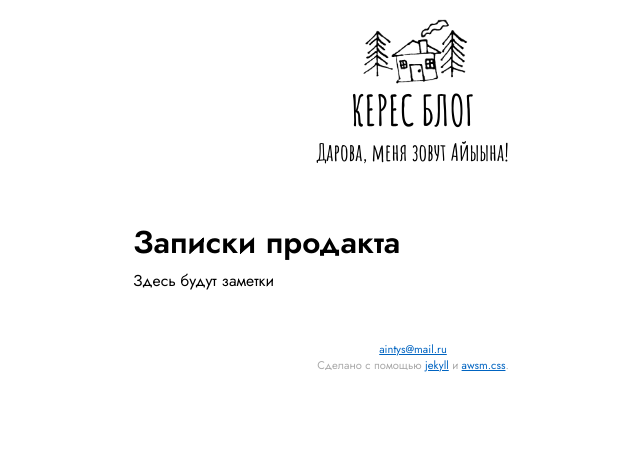
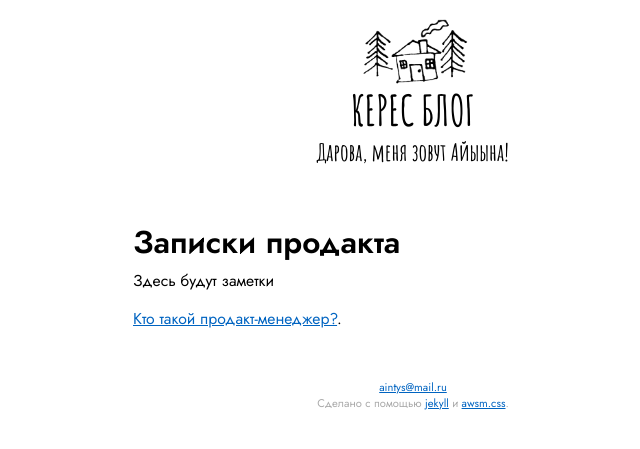
Before and after one commit to keresm/keresaina.github.io, a Jekyll site: the page built from _pages/product.md, in a window 1280 px wide. Shown: the top 449 px of the page, without its empty margins (227-867 px from the left). Built offline with Jekyll 4.4.1, drawn with Linux system fonts in a browser that asks for light colours.

Commit message:
Update product.md

```diff
--- a/_pages/product.md
+++ b/_pages/product.md
@@ -5,3 +5,7 @@ title: Записки продакта
 ---
 
 Здесь будут заметки
+
+
+
+[Кто такой продакт-менеджер?]({{ site.url }}/who_is_product).
```
